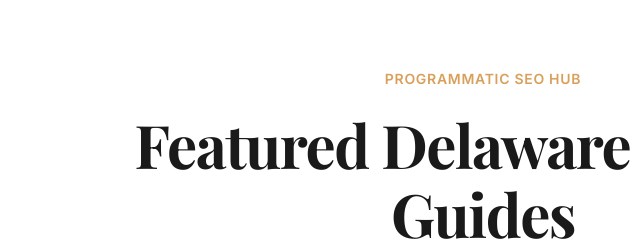
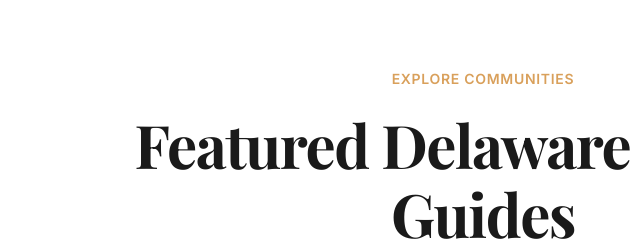
Before and after one commit to bskimball/geo-med, an Astro site: page /areas in a window 1280 px wide. Shown: the part 517-758 px from the top of the page, 157-797 px from the left. Built offline with nearby package versions, Linux system fonts and the light colour scheme; Astro itself is replaced by a stand-in of ours; no server answers.

Commit message:
updated page description

```diff
--- a/src/pages/areas/index.astro
+++ b/src/pages/areas/index.astro
@@ -117,7 +117,7 @@ const structuredData = [
         <div class="text-center mb-16 max-w-3xl mx-auto">
           <span
             class="text-accent font-semibold uppercase tracking-wider text-sm"
-            >Programmatic SEO Hub</span
+            >Explore Communities</span
           >
           <h2 class="mt-4 mb-6">Featured Delaware Market Guides</h2>
           <p class="text-lg text-base-content/70">
```
